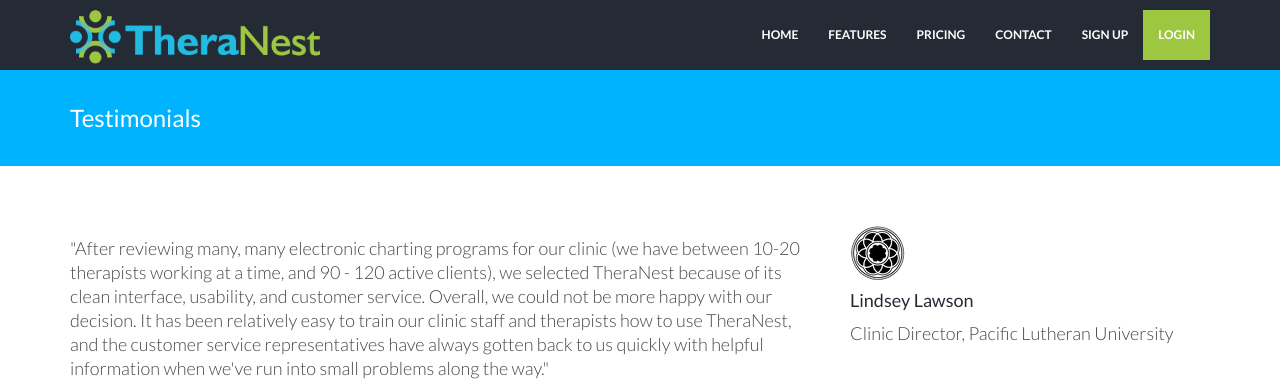
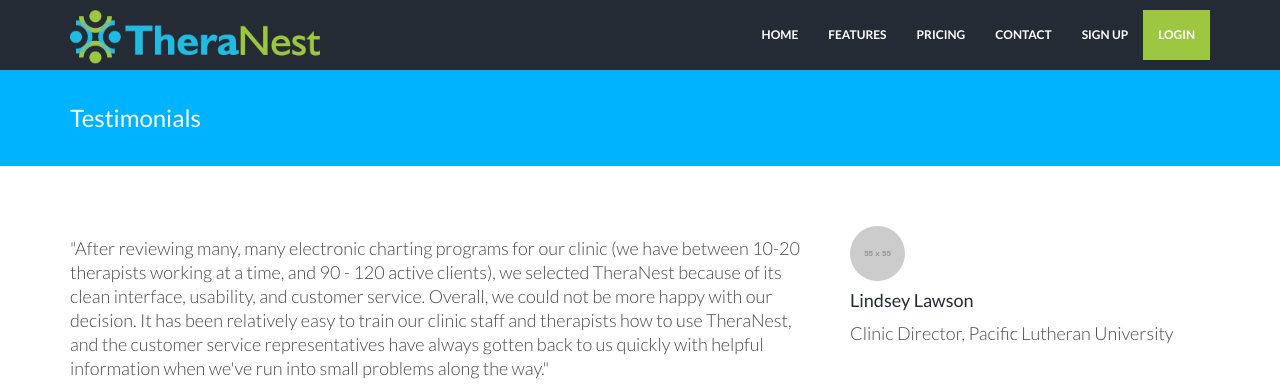
Before and after one commit to kaylacille/theranest-update, a Jekyll site: the page built from testimonials.html, in a window 1280 px wide. Shown: the top 390 px of the page. Built offline with Jekyll 4.4.1, drawn with Linux system fonts in a browser that asks for light colours; nearby versions of some CDN libraries.

Commit message:
Testimonial image issue

```diff
--- a/testimonials.html
+++ b/testimonials.html
@@ -13,7 +13,7 @@
         </div>
 
         <div class="col-lg-4">
-            <img class="img-circle" src="/assets/img/clients/plu-logo.jpg" alt="PLU Logo">
+            <img class="img-circle" src="http://placehold.it/55x55" alt="PLU Logo">
             <h4>Lindsey Lawson</h4>
             <p>Clinic Director, Pacific Lutheran University</p>
         </div>
```
